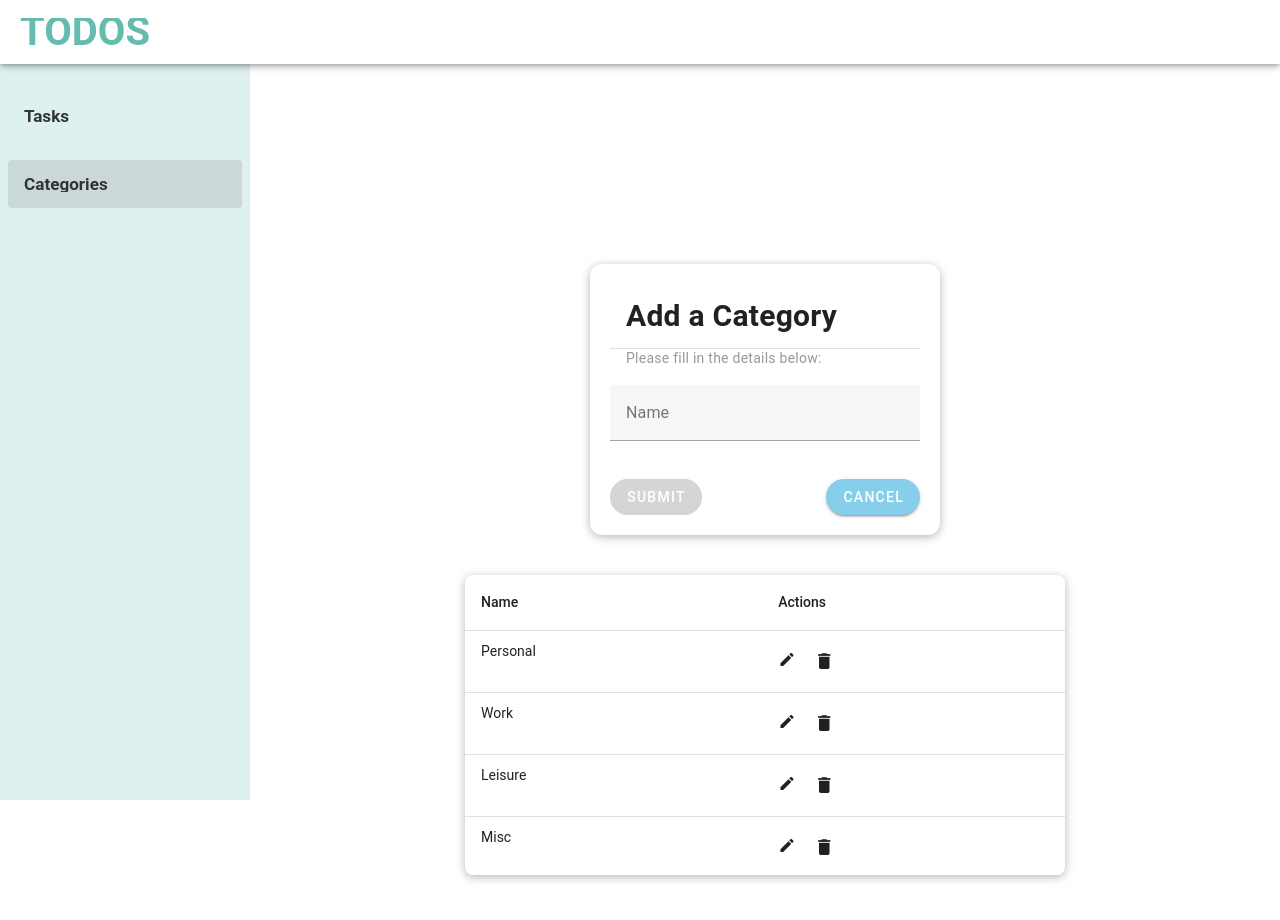
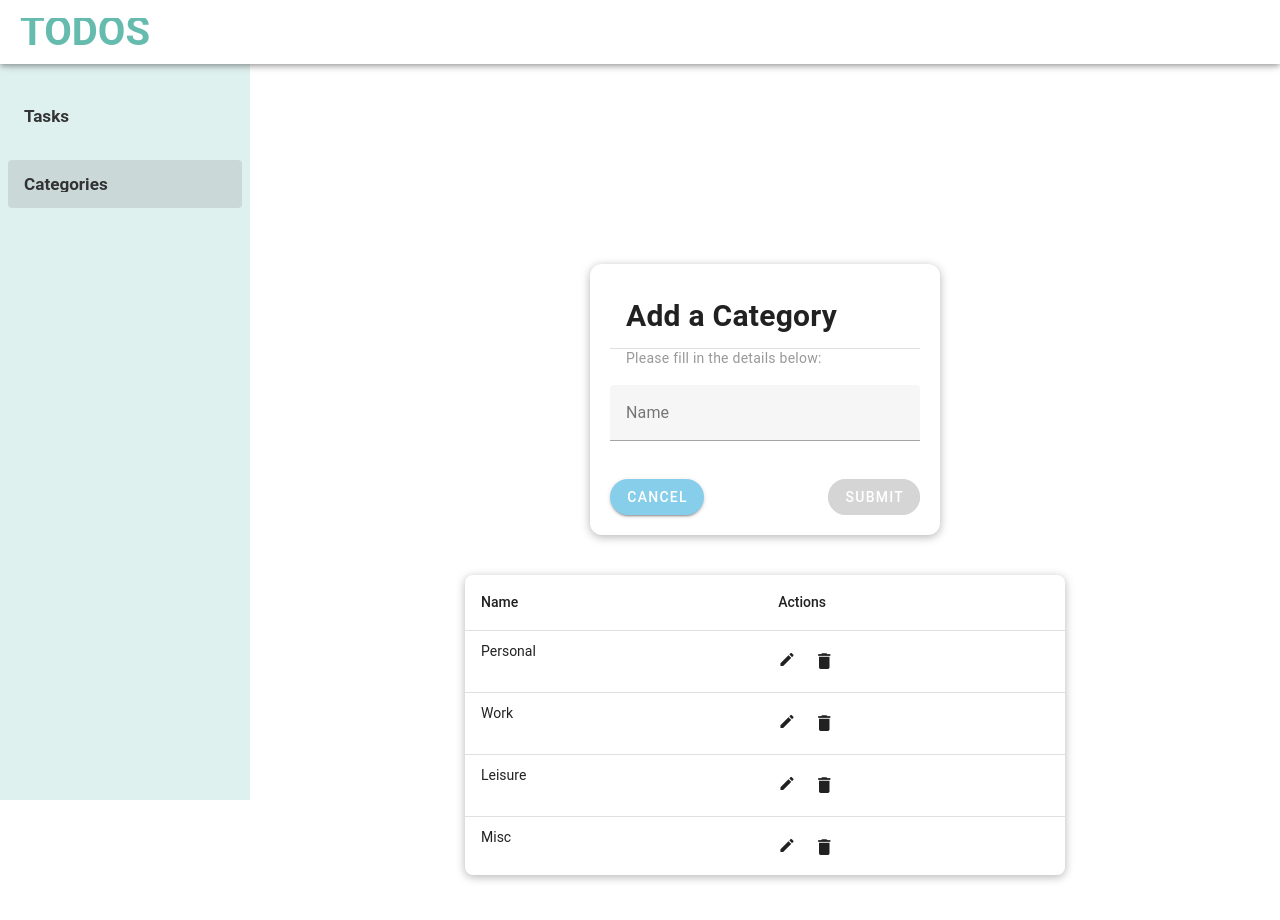
Before and after one commit to marinelakal/To-do-App, a Vue app: page /categories in a window 1280 px wide. Shown: the top 920 px of the page. Built offline with nearby package versions, Linux system fonts and the light colour scheme.

Commit message:
Fix Button Alignment

```diff
--- a/src/components/Categories/TheCategory.vue
+++ b/src/components/Categories/TheCategory.vue
@@ -18,11 +18,11 @@
         ></v-text-field>
 
         <div class="button-container">
+          <v-btn class="clear-btn" @click="reset">
+            cancel
+          </v-btn>
           <v-btn class="submit-btn" :class="{'disabled-button': !valid}" type="submit" :disabled="!valid">
             submit
-          </v-btn>
-          <v-btn class="clear-btn" @click="reset">
-            cancel
           </v-btn>
         </div>
       </v-card>
--- a/src/components/Tasks/TheTaskForm.vue
+++ b/src/components/Tasks/TheTaskForm.vue
@@ -40,8 +40,8 @@
       </v-container>
 
       <div class="button-container">
+        <v-btn class="clear-btn" @click="reset">cancel</v-btn>
         <v-btn class="submit-btn" :class="{'disabled-button': !valid}" type="submit" :disabled="!valid">submit</v-btn>
-        <v-btn class="clear-btn" @click="reset">cancel</v-btn>
       </div>
     </v-form>
   </v-sheet>
```
